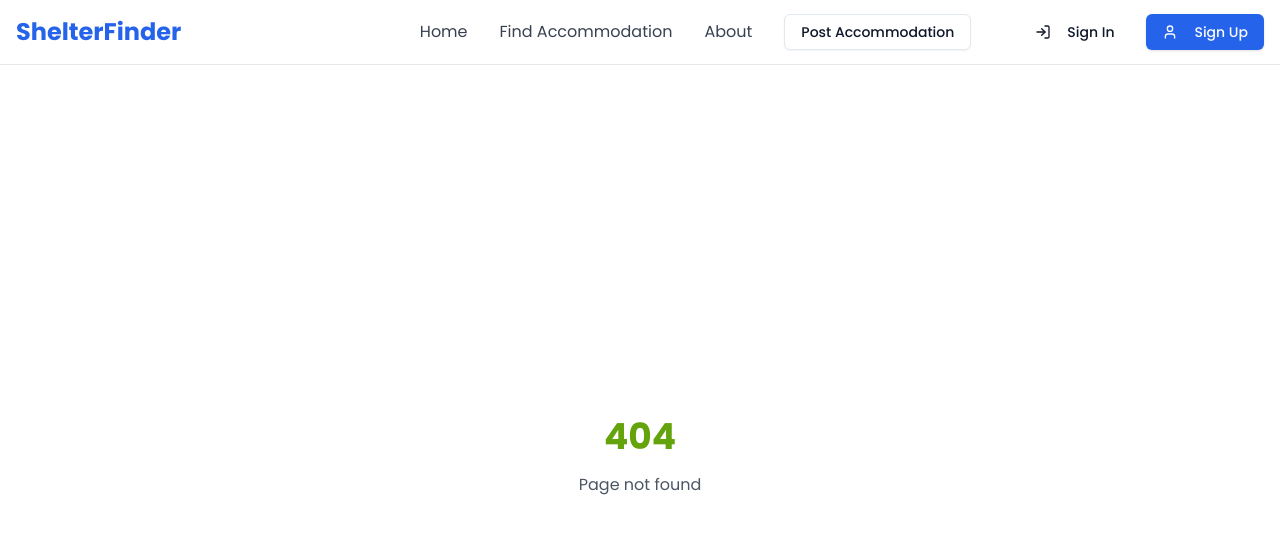
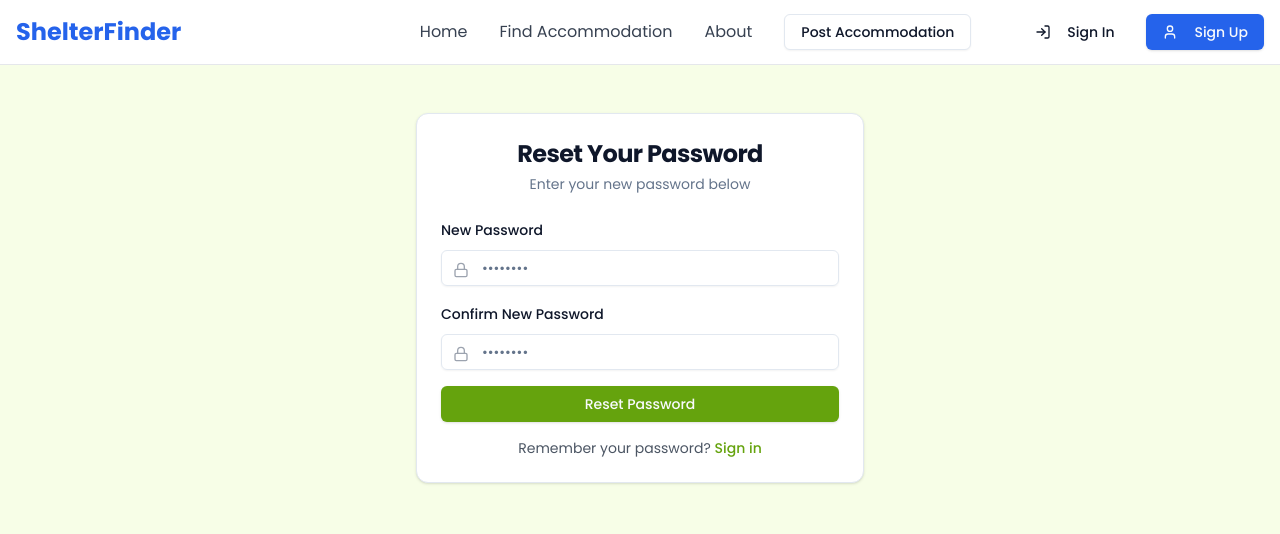
Before and after one commit to abu-9948/shelter-frontend, a React (Create React App) app: page /reset-password in a window 1280 px wide. Before the commit this address had no page. Shown: the top 534 px of the page. Built offline with nearby package versions, Linux system fonts and the light colour scheme.

Commit message:
Added Reset password Page

```diff
--- a/src/App.js
+++ b/src/App.js
@@ -4,6 +4,7 @@ import Navbar from "./components/Navbar";
 import HomePage from "./pages/HomePage";
 import SignInPage from "./pages/SignInPage";
 import SignUpPage from "./pages/SignUpPage";
+import ResetPasswordPage from './pages/ResetPasswordPage';
 
 const NotFound = () => {
   return (
@@ -27,6 +28,7 @@ function App() {
               <Route path="/" element={<HomePage />} />
               <Route path="/signin" element={<SignInPage />} />
               <Route path="/signup" element={<SignUpPage />} />
+              <Route path="/reset-password" element={<ResetPasswordPage />} />
               <Route path="*" element={<NotFound />} />
             </Routes>
           </main>
--- a/src/contexts/AuthContext.js
+++ b/src/contexts/AuthContext.js
@@ -1,4 +1,3 @@
-// src/contexts/AuthContext.js
 import React, { createContext, useContext, useState } from 'react';
 import axios from 'axios';
 import { useNavigate } from 'react-router-dom';
--- /dev/null
+++ b/src/pages/ResetPasswordPage.jsx
@@ -0,0 +1,137 @@
+import React, { useState } from 'react';
+import { useParams, useNavigate } from 'react-router-dom';
+import { Button } from "../components/ui/button";
+import { Input } from "../components/ui/input";
+import {
+  Card,
+  CardContent,
+  CardDescription,
+  CardHeader,
+  CardTitle,
+} from "../components/ui/card";
+import { Label } from "../components/ui/label";
+import { Lock } from 'lucide-react';
+import axios from 'axios';
+
+const ResetPasswordPage = () => {
+  const [newPassword, setNewPassword] = useState('');
+  const [confirmPassword, setConfirmPassword] = useState('');
+  const [error, setError] = useState('');
+  const [success, setSuccess] = useState('');
+  const [isLoading, setIsLoading] = useState(false);
+
+  const { token } = useParams();
+  const navigate = useNavigate();
+
+  const handleResetPassword = async (e) => {
+    e.preventDefault();
+    setIsLoading(true);
+    setError('');
+    setSuccess('');
+
+    // Validate passwords match
+    if (newPassword !== confirmPassword) {
+      setError('Passwords do not match');
+      setIsLoading(false);
+      return;
+    }
+
+    // Validate password length
+    if (newPassword.length < 6) {
+      setError('Password must be at least 6 characters long');
+      setIsLoading(false);
+      return;
+    }
+
+    try {
+      const response = await axios.post(process.env.REACT_APP_RESET_PASSWORD, {
+        token,
+        newPassword
+      });
+
+      setSuccess('Password reset successful! Redirecting to login...');
+      setTimeout(() => {
+        navigate('/login');
+      }, 2000);
+    } catch (error) {
+      setError(error.response?.data?.message || 'Failed to reset password');
+    } finally {
+      setIsLoading(false);
+    }
+  };
+
+  return (
+    <div className="min-h-screen bg-lime-50 py-12 px-4 sm:px-6 lg:px-8">
+      <div className="max-w-md mx-auto">
+        <Card className="bg-white">
+          <CardHeader className="space-y-1">
+            <CardTitle className="text-2xl font-bold text-center">
+              Reset Your Password
+            </CardTitle>
+            <CardDescription className="text-center">
+              Enter your new password below
+            </CardDescription>
+          </CardHeader>
+          <CardContent>
+            <form className="space-y-4" onSubmit={handleResetPassword}>
+              <div className="space-y-2">
+                <Label htmlFor="newPassword">New Password</Label>
+                <div className="relative">
+                  <Lock className="absolute left-3 top-3 h-4 w-4 text-gray-400" />
+                  <Input
+                    id="newPassword"
+                    type="password"
+                    placeholder="••••••••"
+                    value={newPassword}
+                    onChange={(e) => setNewPassword(e.target.value)}
+                    className="pl-10"
+                    required
+                  />
+                </div>
+              </div>
+              <div className="space-y-2">
+                <Label htmlFor="confirmPassword">Confirm New Password</Label>
+                <div className="relative">
+                  <Lock className="absolute left-3 top-3 h-4 w-4 text-gray-400" />
+                  <Input
+                    id="confirmPassword"
+                    type="password"
+                    placeholder="••••••••"
+                    value={confirmPassword}
+                    onChange={(e) => setConfirmPassword(e.target.value)}
+                    className="pl-10"
+                    required
+                  />
+                </div>
+              </div>
+              {error && (
+                <p className="text-sm text-red-600 text-center">{error}</p>
+              )}
+              {success && (
+                <p className="text-sm text-green-600 text-center">{success}</p>
+              )}
+              <Button
+                type="submit"
+                disabled={isLoading}
+                className="w-full bg-lime-600 hover:bg-lime-700"
+              >
+                {isLoading ? 'Resetting Password...' : 'Reset Password'}
+              </Button>
+              <p className="text-center text-sm text-gray-600">
+                Remember your password?{' '}
+                <a
+                  href="/login"
+                  className="font-medium text-lime-600 hover:text-lime-500"
+                >
+                  Sign in
+                </a>
+              </p>
+            </form>
+          </CardContent>
+        </Card>
+      </div>
+    </div>
+  );
+};
+
+export default ResetPasswordPage;
--- a/tsconfig.json
+++ b/tsconfig.json
@@ -20,6 +20,6 @@
         "@/*": ["./src/*"]
       }
     },
-    "include": ["src"],
+    "include": ["src", "test.js"],
     "exclude": ["node_modules"]
   }
```
Also changed, not shown: 1 other file (tests, documents, lock files or other folders).
